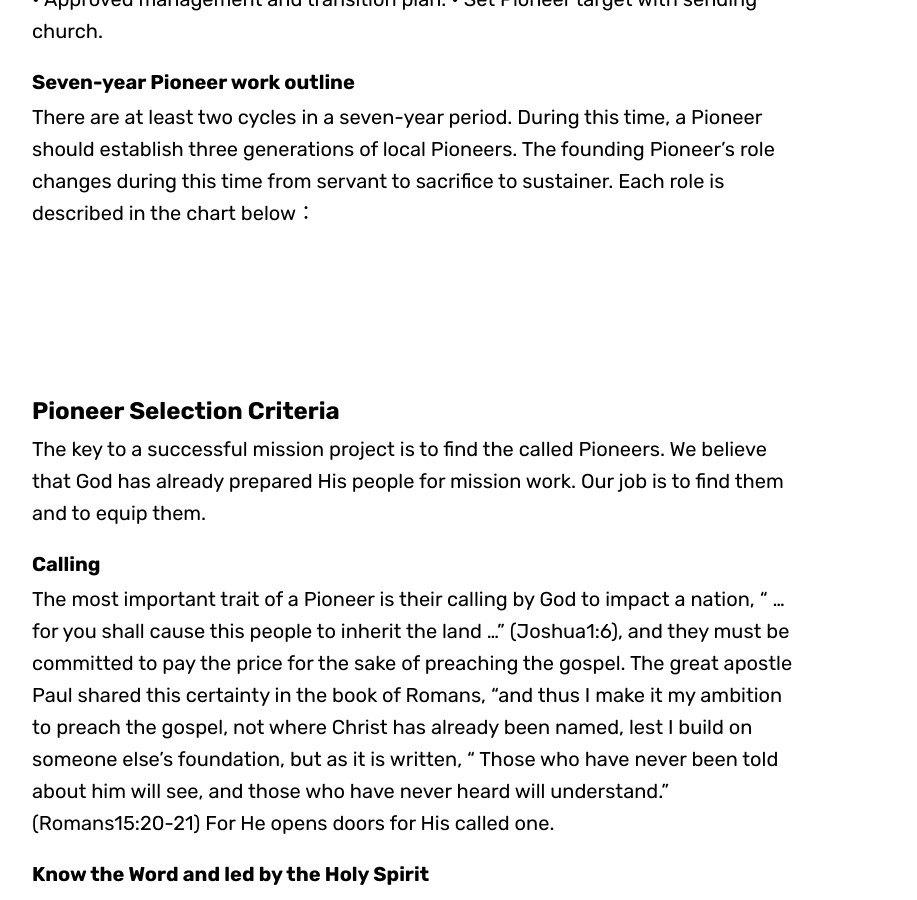
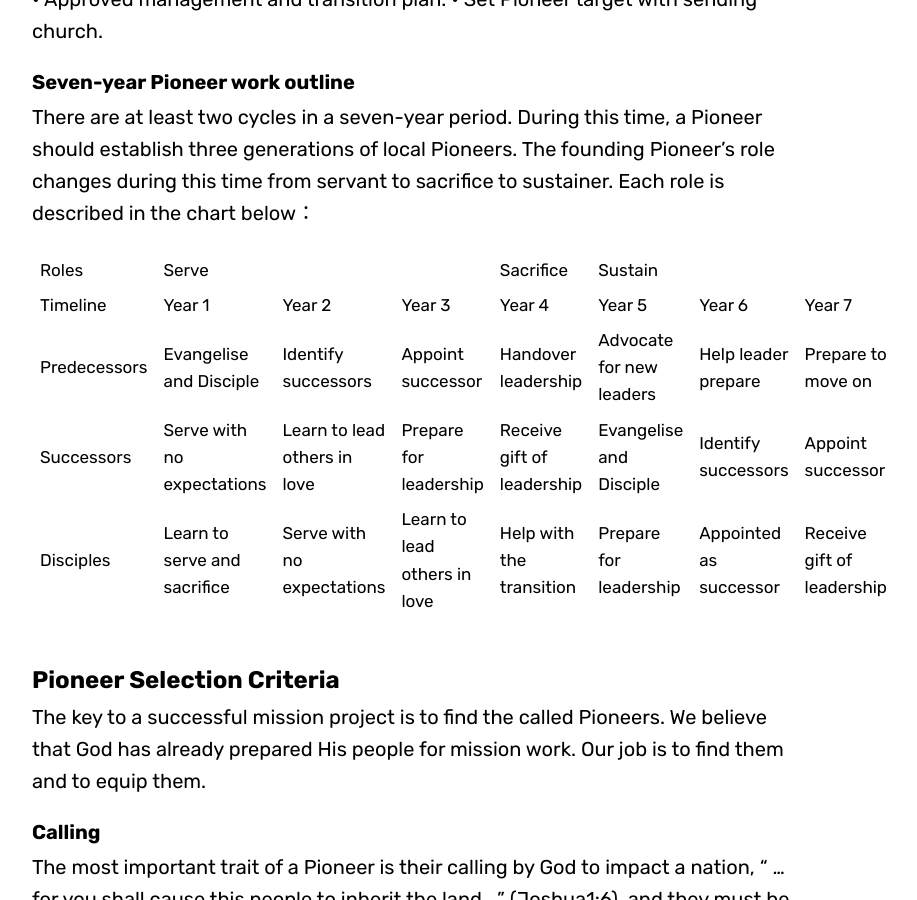
Before and after one commit to StanleyXue/StanleyXue.github.io, a Jekyll site: the page built from _posts/2019-01-30-21st-century-mission-method.md, in a window 1280 px wide and 900 px high, scrolled down 8331 px. Shown: the whole window, without its empty margins (224-1141 px from the left). Built offline with Jekyll 4.4.1, drawn with Linux system fonts in a browser that asks for light colours; some web fonts are replaced; comment, search, counter and statistics services are not loaded.

Commit message:
Add files via upload

```diff
--- a/_posts/2019-01-30-21st-century-mission-method.md
+++ b/_posts/2019-01-30-21st-century-mission-method.md
@@ -181,9 +181,61 @@ The Pioneer plan also includes:
 There are at least two cycles in a seven-year period. During this time, a Pioneer should establish three generations of local Pioneers. The founding Pioneer's role changes during this time from servant to sacrifice to sustainer.
 Each role is described in the chart below：
 
-|||
-|||
-|||
+<table>
+   <tr>
+      <td>Roles</td>
+      <td>Serve </td>
+      <td></td>
+      <td></td>
+      <td>Sacrifice</td>
+      <td>Sustain</td>
+      <td></td>
+      <td></td>
+   </tr>
+   <tr>
+      <td>Timeline</td>
+      <td>Year 1 </td>
+      <td>Year 2</td>
+      <td>Year 3</td>
+      <td>Year 4</td>
+      <td>Year 5</td>
+      <td>Year 6</td>
+      <td>Year 7</td>
+   </tr>
+   <tr>
+      <td>Predecessors</td>
+      <td>Evangelise and Disciple</td>
+      <td>Identify successors</td>
+      <td>Appoint successor</td>
+      <td>Handover leadership</td>
+      <td>Advocate for new leaders</td>
+      <td>Help leader prepare</td>
+      <td>Prepare to move on</td>
+   </tr>
+   <tr>
+      <td>Successors</td>
+      <td>Serve with no expectations</td>
+      <td>Learn to lead others in love</td>
+      <td>Prepare for leadership</td>
+      <td>Receive gift of leadership</td>
+      <td>Evangelise and Disciple</td>
+      <td>Identify successors</td>
+      <td>Appoint successor</td>
+   </tr>
+   <tr>
+      <td>Disciples</td>
+      <td>Learn to serve and sacrifice</td>
+      <td>Serve with no expectations</td>
+      <td>Learn to lead others in love</td>
+      <td>Help with the transition</td>
+      <td>Prepare for leadership</td>
+      <td>Appointed as successor</td>
+      <td>Receive gift of leadership</td>
+   </tr>
+   <tr>
+      <td></td>
+   </tr>
+</table>
 
 ## Pioneer Selection Criteria
 The key to a successful mission project is to find the called Pioneers. We believe that God has already prepared His people for mission work. Our job is to find them and to equip them.
```
